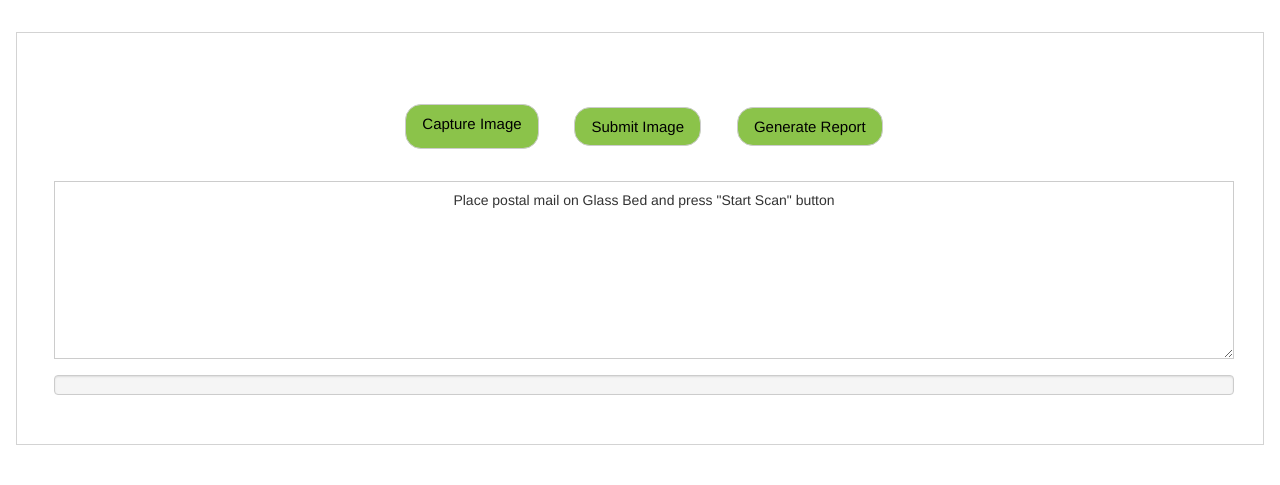
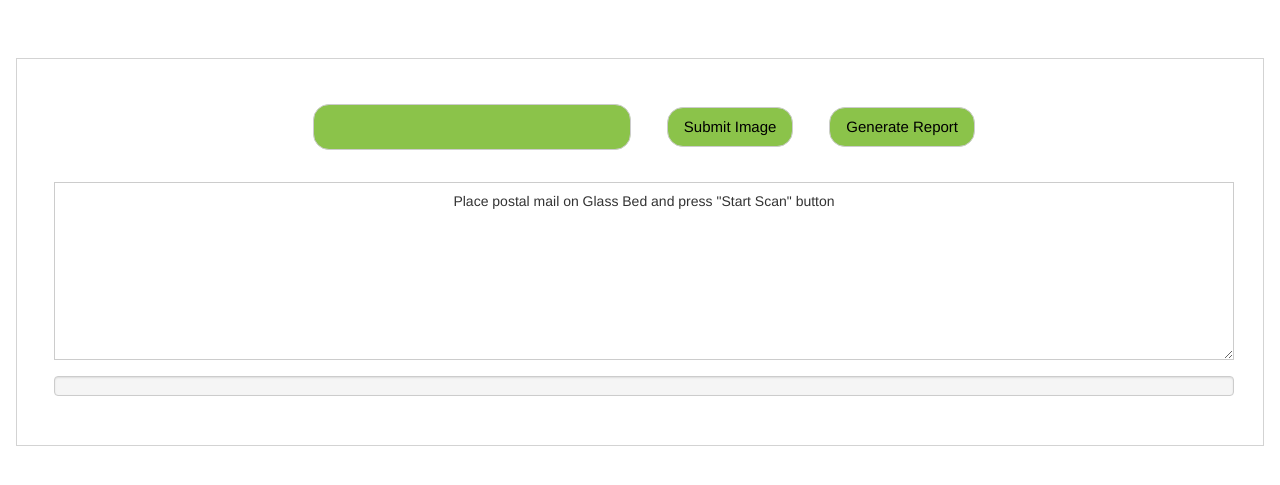
Before and after one commit to SecEveryday/FlaskApp, a Flask app: page / in a window 1280 px wide. Shown: the part 88-573 px from the top of the page. Run offline with Flask 2, Linux system fonts and the light colour scheme; some libraries are stand-ins or nearby versions.

Commit message:
App to APP remove 12

```diff
--- a/templates/new_test.html
+++ b/templates/new_test.html
@@ -57,6 +57,9 @@
 			</div>
 		</div>
 	</header>
+	 <form method='POST' id ='contactForm1' enctype = "multipart/form-data" style="visibility:hidden;">
+     <input name="filename" id="AppToApp_startScan" type="file" accept="image/*" capture="environment" style="visibility:hidden;"/>
+     </form>
     <div id="container">
         <div class="w3-padding-16">
 			<div class="w3-container w3-padding-16 w3-show" id="scanapptable">
@@ -65,13 +68,11 @@
 						<tr>
 							<td class="w3-center">
 								<div style="padding: 1px; margin: 20px; border: 1px; dashed #333333; border-radius: 1px;">
-                                <form method='POST' id ='contactForm1' enctype = "multipart/form-data">
+									<button class="w3-section w3-button w3-border w3-medium w3-padding w3-center w3-margin w3-round-xlarge w3-light-green"><form method='POST' id ='contactForm1' enctype = "multipart/form-data" style="visibility:hidden;">
      <input name="filename" id="AppToApp_startScan" type="file" accept="image/*" capture="environment" style="visibility:hidden;"/>
-
-									<button class="w3-section w3-button w3-border w3-medium w3-padding w3-center w3-margin w3-round-xlarge w3-light-green"><label for="AppToApp_startScan" >Capture Image</label></button>
+     </form></button>
                                     <button class="w3-section w3-button w3-border w3-medium w3-padding w3-center w3-margin w3-round-xlarge w3-light-green"  id="ApptoApp_submitScan" >Submit Image</button>
 									<button class="w3-section w3-button w3-border w3-medium w3-padding w3-center w3-margin w3-round-xlarge w3-light-green"  id="AppToApp_report" >Generate Report</button>
-                                    </form>
 									<textarea class="w3-section w3-input w3-border w3-padding w3-right w3-center w3-margin-left" id="retresponse" type="text" name="Message" rows="8" cols="40" readonly> Place postal mail on Glass Bed and press "Start Scan" button </textarea>
 									<div class="progress w3-border">
 										<div class="progress-bar progress-bar-striped active w3-light-green" role="progressbar" aria-valuemin="0" aria-valuemax="100" id="progress-bar">
```
